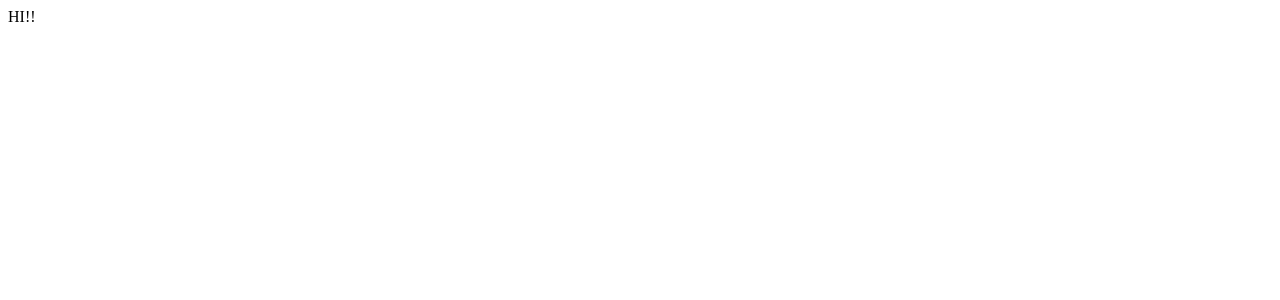
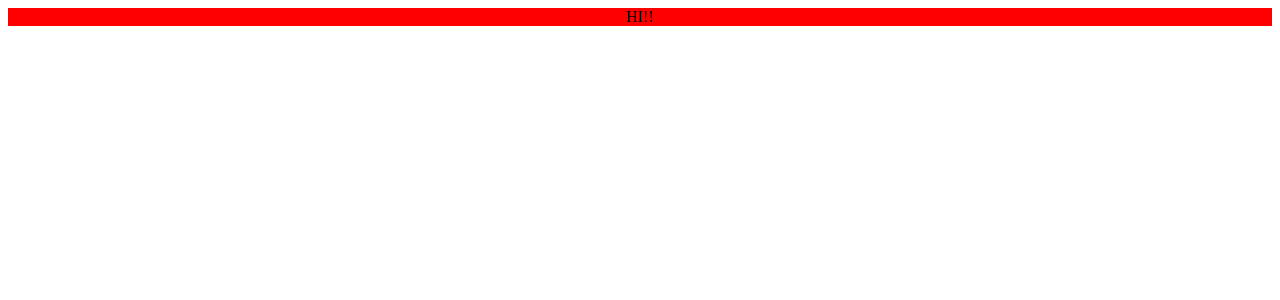
Before and after one commit to YAGEUM-YAGEUM/Yageum_Frontend, a Next.js app: page / in a window 1280 px wide. Shown: the top 300 px of the page. Built offline with nearby package versions, Linux system fonts and the light colour scheme.

Commit message:
fix: styled-components 적용 수정

```diff
--- a/src/app/layout.tsx
+++ b/src/app/layout.tsx
@@ -1,10 +1,7 @@
-import type { Metadata } from "next";
+"use client";
+
 import StyledComponentsRegistry from "@/lib/registry";
-
-export const metadata: Metadata = {
-  title: "YAGEUM YAGEUM",
-  description: "야금야금 빼먹기",
-};
+import { metadata } from "./metadata";
 
 export default function RootLayout({
   children,
--- /dev/null
+++ b/src/app/metadata.ts
@@ -0,0 +1,6 @@
+import type { Metadata } from "next";
+
+export const metadata: Metadata = {
+  title: "YAGEUM YAGEUM",
+  description: "야금야금 빼먹기",
+};
--- a/src/app/page.tsx
+++ b/src/app/page.tsx
@@ -1,7 +1,12 @@
+"use client";
+
 import styled from "styled-components";
 
-// const Container = styled.div``;
+const Container = styled.div`
+  background-color: red;
+  text-align: center;
+`;
 
 export default function Home() {
-  return <div> HI!! </div>;
+  return <Container> HI!! </Container>;
 }
--- a/src/lib/registry.tsx
+++ b/src/lib/registry.tsx
@@ -10,7 +10,6 @@ export default function StyledComponentsRegistry({
   children: React.ReactNode;
 }) {
   // Only create stylesheet once with lazy initial state
-  // x-ref: https://reactjs.org/docs/hooks-reference.html#lazy-initial-state
   const [styledComponentsStyleSheet] = useState(() => new ServerStyleSheet());
 
   useServerInsertedHTML(() => {
```
Also changed, not shown: 1 other file (tests, documents, lock files or other folders).
